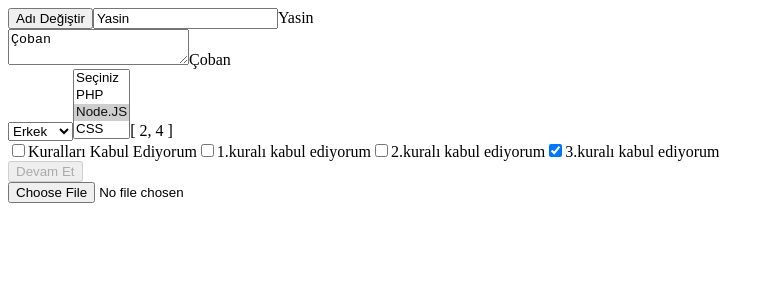
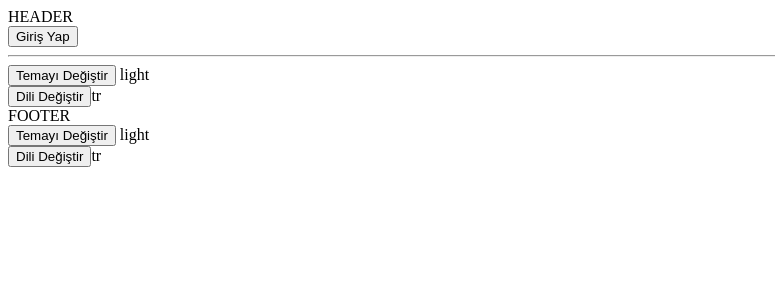
Before and after one commit to cobanyasin1998/React-Youtube, a React (Create React App) app in the folder react_project/: page / in a window 1280 px wide. Shown: the top 300 px of the page, without its empty margins (0-775 px from the left). Built offline with nearby package versions, Linux system fonts and the light colour scheme.

Commit message:
/ Context

```diff
--- a/react_project/src/App.js
+++ b/react_project/src/App.js
@@ -1,155 +1,14 @@
-import { useEffect, useState } from "react";
+import { SiteContext, AuthContext } from "./context";
 
+import Home from "./Components/Home";
 function App() {
-  const categoryList = [
-    { key: 1, value: "PHP" },
-    { key: 2, value: "Node.JS" },
-    { key: 3, value: "CSS" },
-    { key: 4, value: "Html" },
-  ];
-  const [name, setName] = useState("Yasin");
-  const [description, setDescription] = useState("Çoban");
-  const [gender, setGender] = useState(1);
-  const [categories, setCategories] = useState([2, 4]);
-  const [rule, setRule] = useState(false);
-  const [avatar, setAvatar] = useState(false);
-  const [image, setImage] = useState('');
-
-  useEffect(() => {
-    if (avatar) {
-
-      const fileReader = new FileReader();
-      fileReader.addEventListener("load", function () {
-
-        setImage(this.result);
-      });
-      fileReader.readAsDataURL(avatar);
-    }
-  }, [avatar]);
-
-  const [rules, setRules] = useState([
-    { key: 1, value: "1.kuralı kabul ediyorum", checked: false },
-    { key: 2, value: "2.kuralı kabul ediyorum", checked: false },
-    { key: 3, value: "3.kuralı kabul ediyorum", checked: true },
-  ]);
-  const genders = [
-    {
-      key: "1",
-      value: "Erkek",
-    },
-    {
-      key: "2",
-      value: "Kadın",
-    },
-  ];
-
-  const selectedGender = genders.find((g) => g.key === gender);
-
-  const checkRule = (key, checked) => {
-    debugger;
-    setRules((rules) =>
-      rules.map((rule) => {
-        if (key === rule.key) {
-          rule.checked = checked;
-        }
-
-        return rule;
-      })
-    );
-  };
-
   return (
     <>
-      <button
-        onClick={() => {
-          setName("Meltem");
-        }}
-      >
-        Adı Değiştir
-      </button>
-      <input
-        type="text"
-        value={name}
-        onChange={(e) => setName(e.target.value)}
-      />
-
-      {name}
-      <br></br>
-      <textarea
-        value={description}
-        onChange={(e) => setDescription(e.target.value)}
-      />
-      {description}
-      <br></br>
-
-      <select value={gender} onChange={(e) => setGender(e.target.value)}>
-        <option value="">Seçiniz</option>
-
-        {genders.map((gender) => (
-          <option value={gender.key} key={gender.key}>
-            {gender.value}
-          </option>
-        ))}
-      </select>
-
-      <select
-        value={categories}
-        multiple={true}
-        onChange={(e) =>
-          setCategories(
-            [...e.target.selectedOptions].map((option) => option.value)
-          )
-        }
-      >
-        <option value="">Seçiniz</option>
-
-        {categoryList.map((cat) => (
-          <option value={cat.key} key={cat.key}>
-            {cat.value}
-          </option>
-        ))}
-      </select>
-
-      {JSON.stringify(selectedGender, null, 2)}
-      {JSON.stringify(categories, null, 2)}
-
-      <br></br>
-
-      <label>
-        <input
-          type="checkbox"
-          checked={rule}
-          onChange={(e) => setRule(e.target.checked)}
-        />
-        Kuralları Kabul Ediyorum
-      </label>
-
-      {rules.map((rule) => (
-        <label key={rule.key}>
-          <input
-            type="checkbox"
-            checked={rule.checked}
-            onChange={(e) => {
-              checkRule(rule.key, e.target.value);
-            }}
-          />
-          {rule.value}
-        </label>
-      ))}
-      <br></br>
-
-      <button disabled={!rule}>Devam Et</button>
-      <br></br>
-      <label>
-        <input type="file" onChange={(e) => setAvatar(e.target.files[0])} />
-      </label>
-
-      {avatar && (
-        <>
-          <h3>{avatar.name}</h3>
-          {image && <img src={image} alt="Resim" />}
-        </>
-      )}
+      <SiteContext>
+        <AuthContext>
+          <Home />
+        </AuthContext>
+      </SiteContext>
     </>
   );
 }
--- /dev/null
+++ b/react_project/src/Components/FooterContext.js
@@ -0,0 +1,13 @@
+import SwitchTheme from "./SwitchTheme";
+
+function FooterContext() {
+  return (
+    <>
+      <footer>
+        FOOTER <br />
+        <SwitchTheme />
+      </footer>
+    </>
+  );
+}
+export default FooterContext;
--- /dev/null
+++ b/react_project/src/Components/HeaderContext.js
@@ -0,0 +1,27 @@
+import SwitchTheme from "./SwitchTheme";
+import { useAuth } from "../context";
+export default function HeaderContext() {
+  const { user, setUser } = useAuth();
+  const login = () => {
+    setUser({
+      name: "Yasin",
+      lastName: "Çoban",
+    });
+  };
+  const logout = () => {
+    setUser(false);
+  };
+  return (
+    <>
+      <header>
+
+        HEADER <br />
+        {(user && <><h3>{user.name}</h3><button onClick={logout}>Çıkış Yap</button></>) || (
+          <button onClick={login}>Giriş Yap</button>
+        )}
+        <hr></hr>
+        <SwitchTheme />
+      </header>
+    </>
+  );
+}
--- /dev/null
+++ b/react_project/src/Components/Home.js
@@ -0,0 +1,18 @@
+import React from "react";
+import FooterContext from "./FooterContext";
+import HeaderContext from "./HeaderContext";
+
+const Home = () => {
+  return (
+    <div>
+      <>
+        <div className="AppTheme">
+          <HeaderContext />
+          <FooterContext />
+        </div>
+      </>
+    </div>
+  );
+};
+
+export default Home;
--- /dev/null
+++ b/react_project/src/Components/SwitchTheme.js
@@ -0,0 +1,18 @@
+import {useSite} from "../context/index";
+
+export default function SwitchTheme() {
+  const { setTheme, theme, language, setLanguage } = useSite();
+
+  return (
+    <>
+      <button onClick={() => setTheme(theme === "light" ? "dark" : "light")}>
+        Temayı Değiştir
+      </button>{" "}
+      {theme} <br></br>
+      <button onClick={() => setLanguage(language === "tr" ? "en" : "tr")}>
+        Dili Değiştir
+      </button>
+      {language} <br></br>
+    </>
+  );
+}
--- /dev/null
+++ b/react_project/src/context/AuthContext.js
@@ -0,0 +1,18 @@
+import { createContext, useContext, useState } from "react";
+const Context = createContext();
+
+const Provider = ({ children }) => {
+  const [user, setUser] = useState(false);
+
+  const data = {
+    user,
+    setUser
+  };
+  return <Context.Provider value={data}>{children}</Context.Provider>;
+};
+
+
+export const useAuth = () => useContext(Context)
+
+
+export default Provider;
--- /dev/null
+++ b/react_project/src/context/SiteContext.js
@@ -0,0 +1,21 @@
+import { createContext, useContext, useState } from "react";
+const Context = createContext();
+
+const Provider = ({ children }) => {
+  const [theme, setTheme] = useState("light");
+  const [language, setLanguage] = useState("tr");
+
+  const data = {
+    theme,
+    setTheme,
+    language,
+    setLanguage,
+  };
+  return <Context.Provider value={data}>{children}</Context.Provider>;
+};
+
+
+export const useSite = () => useContext(Context)
+
+
+export default Provider;
--- /dev/null
+++ b/react_project/src/context/index.js
@@ -0,0 +1,8 @@
+import AuthContext,{useAuth} from './AuthContext';
+import SiteContext,{useSite} from './SiteContext';
+export {
+    AuthContext,
+    SiteContext,
+    useAuth,
+    useSite
+}
```
Also changed, not shown: react_project/src/Examples/formElement.js (added, +157 -0 lines), react_project/src/reducers/siteReducers.js (added, +14 -0 lines).
